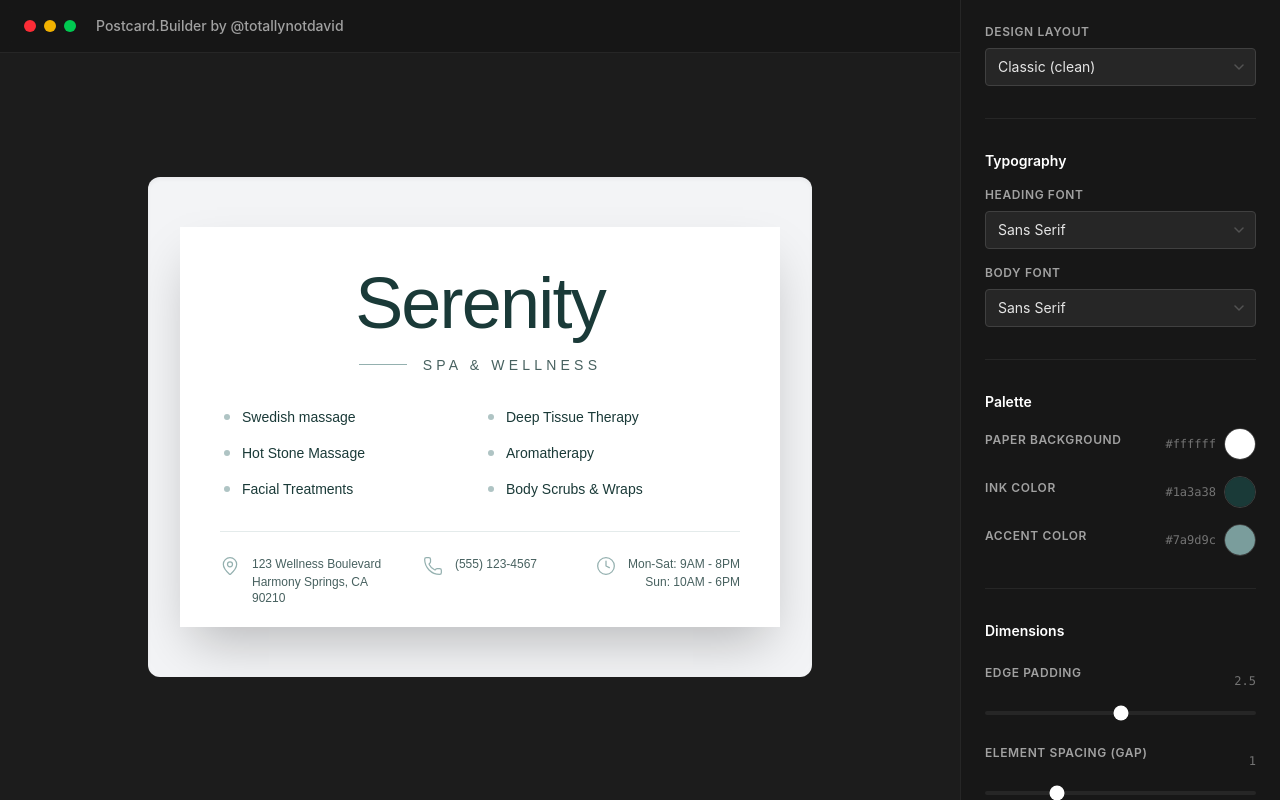
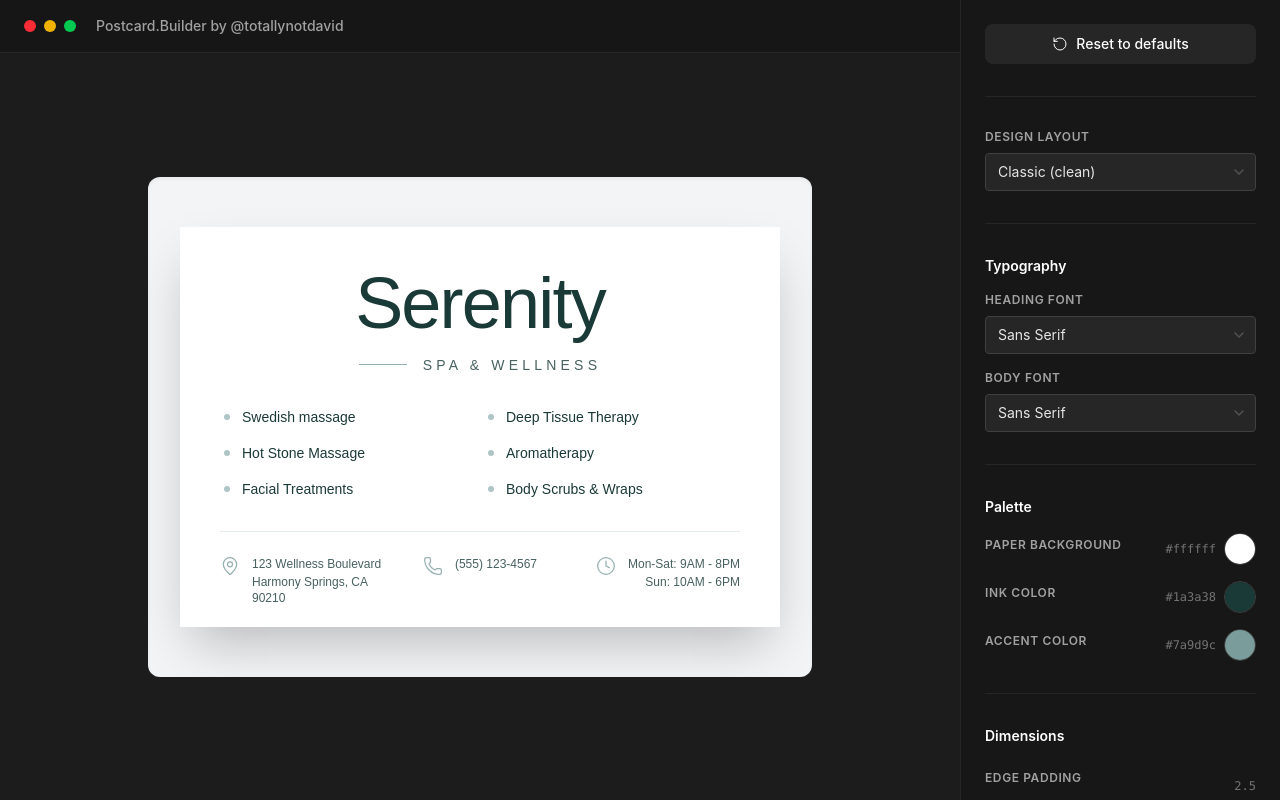
Before and after one commit to totallynotdavid/simple-examples, a React (Vite) app: page / in a window 1280 px wide. Built offline with nearby package versions, Linux system fonts and the light colour scheme.

Commit message:
add reset functionality to config panel and editor hook

```diff
--- a/src/components/editor/config-panel.tsx
+++ b/src/components/editor/config-panel.tsx
@@ -2,11 +2,13 @@ import { PostcardConfig, LayoutId, PostcardStyle } from "@/types/config";
 import { Slider } from "./controls/slider";
 import { ColorPicker } from "./controls/color-picker";
 import { Select } from "./controls/select";
+import { RotateCcw } from "lucide-react";
 
 interface ConfigPanelProps {
   config: PostcardConfig;
   onUpdateStyle: (key: keyof PostcardStyle, value: string | number) => void;
   onUpdateLayout: (layout: LayoutId) => void;
+  onReset: () => void;
 }
 
 const LAYOUT_OPTIONS = [
@@ -25,9 +27,20 @@ export function ConfigPanel({
   config,
   onUpdateStyle,
   onUpdateLayout,
+  onReset,
 }: ConfigPanelProps) {
   return (
     <div className="space-y-8 pb-12">
+      {/* reset button */}
+      <button
+        onClick={onReset}
+        className="w-full flex items-center justify-center gap-2 px-4 py-2.5 bg-neutral-800 hover:bg-neutral-700 text-white rounded-lg transition-colors text-sm font-medium"
+      >
+        <RotateCcw className="w-4 h-4 stroke-[1.5]" />
+        Reset to defaults
+      </button>
+
+      <hr className="border-neutral-800" />
       {/* type of layout */}
       <section className="space-y-4">
         <Select
--- a/src/hooks/use-postcard-editor.ts
+++ b/src/hooks/use-postcard-editor.ts
@@ -23,11 +23,17 @@ export function usePostcardEditor() {
     setConfig((prev) => ({ ...prev, layout }));
   }, []);
 
+  const resetConfig = useCallback(() => {
+    setConfig(DEFAULT_CONFIG);
+    setContent(DEFAULT_CONTENT);
+  }, []);
+
   return {
     config,
     content,
     setContent,
     updateStyle,
     updateLayout,
+    resetConfig,
   };
 }
--- a/src/index.tsx
+++ b/src/index.tsx
@@ -5,7 +5,8 @@ import { ConfigPanel } from "@/components/editor/config-panel";
 import { usePostcardEditor } from "@/hooks/use-postcard-editor";
 
 function App() {
-  const { config, content, updateStyle, updateLayout } = usePostcardEditor();
+  const { config, content, updateStyle, updateLayout, resetConfig } =
+    usePostcardEditor();
 
   return (
     <div className="min-h-screen bg-neutral-900 text-white flex overflow-hidden">
@@ -36,6 +37,7 @@ function App() {
             config={config}
             onUpdateStyle={updateStyle}
             onUpdateLayout={updateLayout}
+            onReset={resetConfig}
           />
         </div>
       </aside>
```
